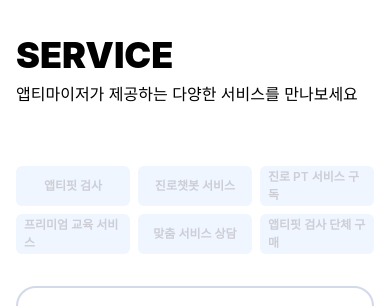
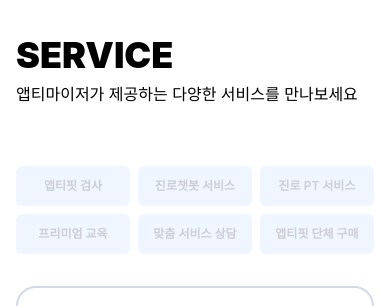
Before and after one commit to aptimizer-co/aptimizer, a Next.js app: page / in a window 390 px wide. Shown: the part 936-1242 px from the top of the page. Built offline with nearby package versions, Linux system fonts and the light colour scheme; a web font is replaced by a local one.

Commit message:
[💄스타일] `ServiceSection` 버튼 이펙트 추가

```diff
--- a/src/app/(home)/_sections/ServiceSection/ServiceSection.module.css
+++ b/src/app/(home)/_sections/ServiceSection/ServiceSection.module.css
@@ -185,6 +185,19 @@
     height: 5rem;
     font-weight: 600;
     padding: 0 0.8rem;
+    transition: background-color 200ms ease-in-out;
+  }
+
+  .navMobile div li:hover {
+    background-color: #798ec1;
+    color: white;
+    transition: background-color 200ms ease-in-out;
+  }
+
+  .navMobile div li:active {
+    background-color: #1f4298;
+    transition: background-color 200ms ease-in-out;
+    color: white;
   }
 
   .productImgContainer {
--- a/src/app/(home)/_sections/ServiceSection/ServiceSection.tsx
+++ b/src/app/(home)/_sections/ServiceSection/ServiceSection.tsx
@@ -32,12 +32,12 @@ const ServiceSection = () => {
           <div>
             <li>앱티핏 검사</li>
             <li>진로챗봇 서비스</li>
-            <li>진로 PT 서비스 구독</li>
+            <li>진로 PT 서비스</li>
           </div>
           <div>
-            <li>프리미엄 교육 서비스</li>
+            <li>프리미엄 교육</li>
             <li>맞춤 서비스 상담</li>
-            <li>앱티핏 검사 단체 구매</li>
+            <li>앱티핏 단체 구매</li>
           </div>
         </ul>
         {/* 콘텐츠 섹션 */}
@@ -47,10 +47,9 @@ const ServiceSection = () => {
           </div>
           <p className={s.productTitle}>앱티핏 검사</p>
           <p className={s.productDesc}>
-            앱티핏 검사는 서울대 및 주요 대학의 교수진 자문을 받은 학문 프로파일
-            데이터와 학생 프로파일 데이터를 학습한 AI 추천 모델을 사용하여, 각
-            학과의 최신 학문적 트렌드와 세부적인 5대 특성을 바탕으로 최적의
-            학과를 추천합니다.
+            앱티핏 검사는 서울대 및 주요 대학의 교수진 자문을 받은 학문 프로파일 데이터와 학생 프로파일 데이터를 학습한
+            AI 추천 모델을 사용하여, 각 학과의 최신 학문적 트렌드와 세부적인 5대 특성을 바탕으로 최적의 학과를
+            추천합니다.
           </p>
           <button className={s.button}>검사하기</button>
         </div>
```
